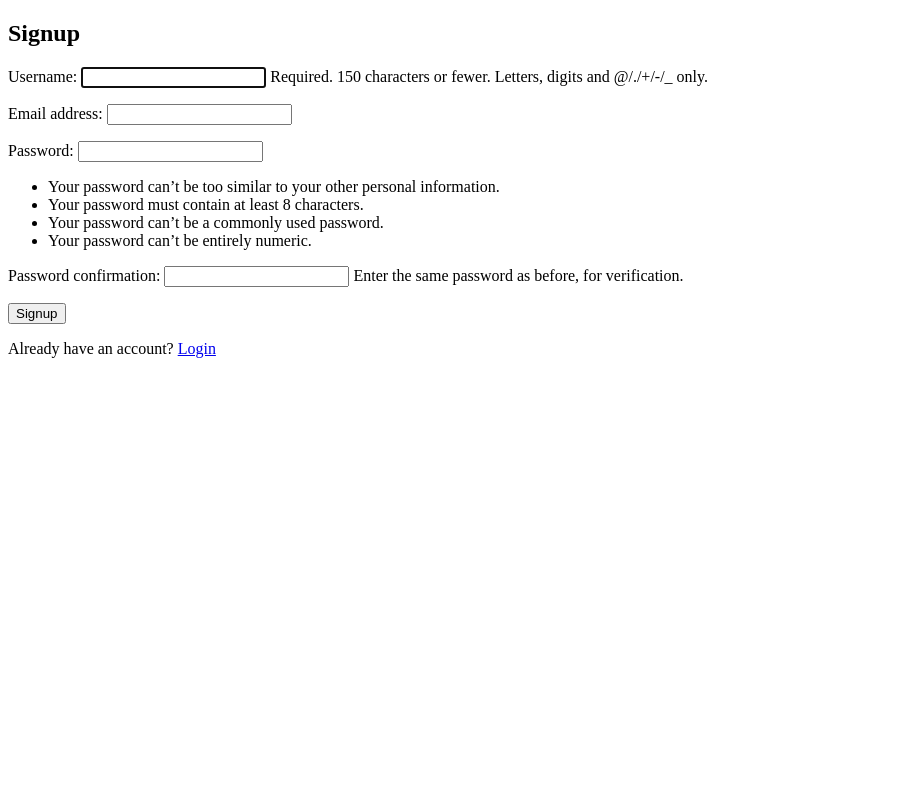
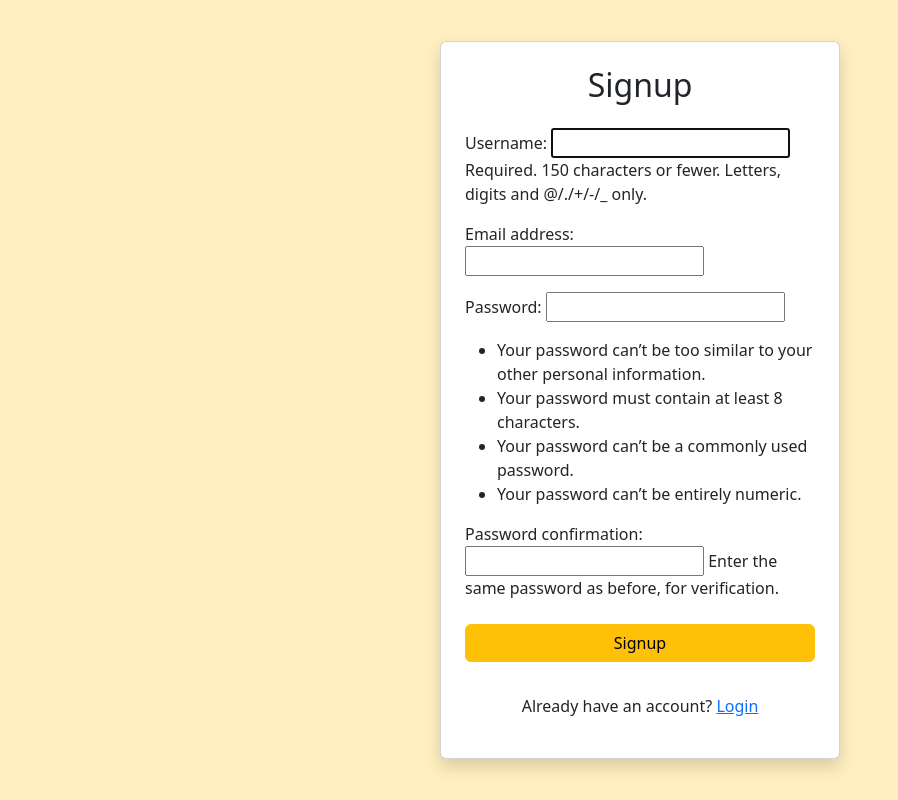
Before and after one commit to tyash03/Employee-Registration-CBVs, a Django app: page / in a window 1280 px wide. Shown: the whole page, without its empty margins (0-898 px from the left). Run offline with Django 5.2, Linux system fonts and the light colour scheme.

Commit message:
Add files via upload

```diff
--- a/myapp/templates/signup.html
+++ b/myapp/templates/signup.html
@@ -1,15 +1,22 @@
+{% load static %}
+<link rel="stylesheet" type="text/css" href="{% static 'style.css' %}">
+<link href="https://cdn.jsdelivr.net/npm/bootstrap@5.3.2/dist/css/bootstrap.min.css" rel="stylesheet">
 <!DOCTYPE html>
 <html>
 <head>
     <title>Signup</title>
 </head>
-<body>
-    <h2>Signup</h2>
-    <form method="post">
-        {% csrf_token %}
-        {{ form.as_p }}
-        <button type="submit">Signup</button>
-    </form>
-    <p>Already have an account? <a href="{% url 'login' %}">Login</a></p>
+<body class="bg-warning bg-opacity-25">
+    <div class="container d-flex align-items-center justify-content-center min-vh-100">
+        <div class="card shadow p-4" style="min-width:340px; max-width:400px; width:100%;">
+            <h2 class="text-center mb-4">Signup</h2>
+            <form method="post">
+                {% csrf_token %}
+                {{ form.as_p }}
+                <button type="submit" class="btn btn-warning w-100 mt-2">Signup</button>
+            </form>
+            <p class="mt-3 text-center">Already have an account? <a href="{% url 'login' %}">Login</a></p>
+        </div>
+    </div>
 </body>
 </html>
```
Also changed, not shown: db.sqlite3, myapp/templates/login.html (line endings or trailing spaces).
